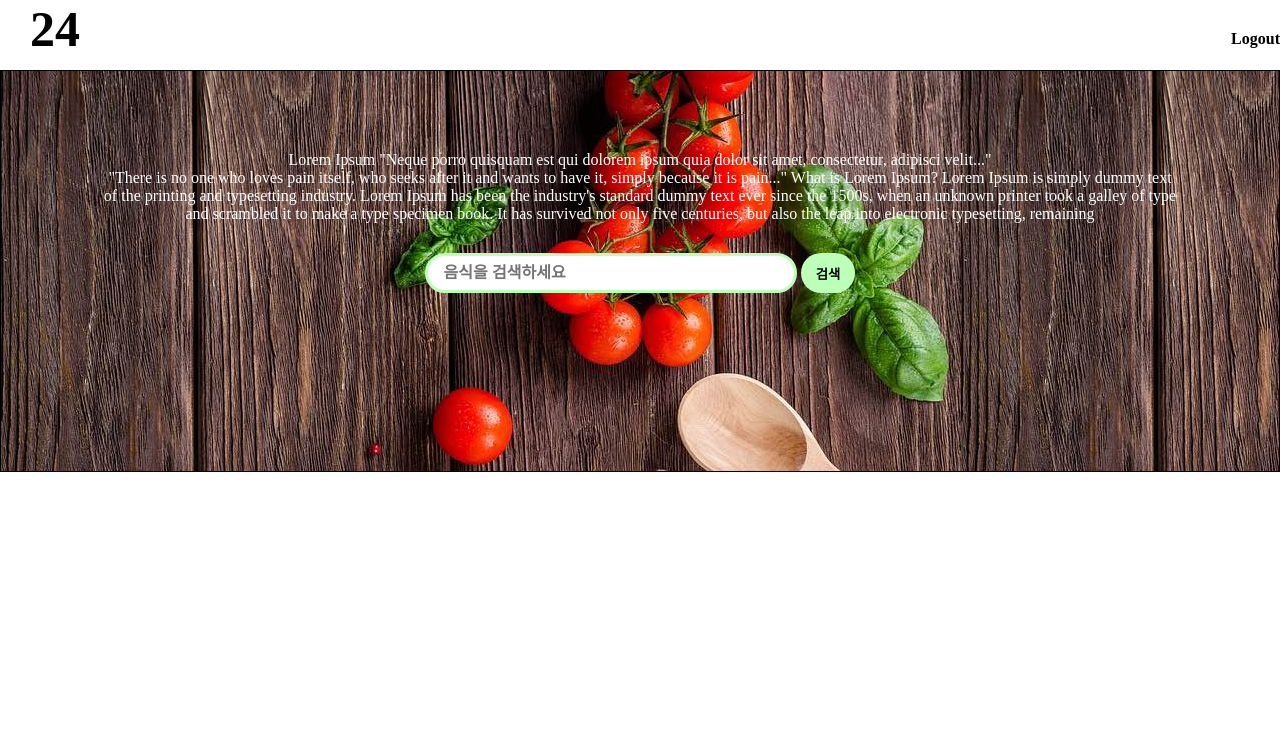
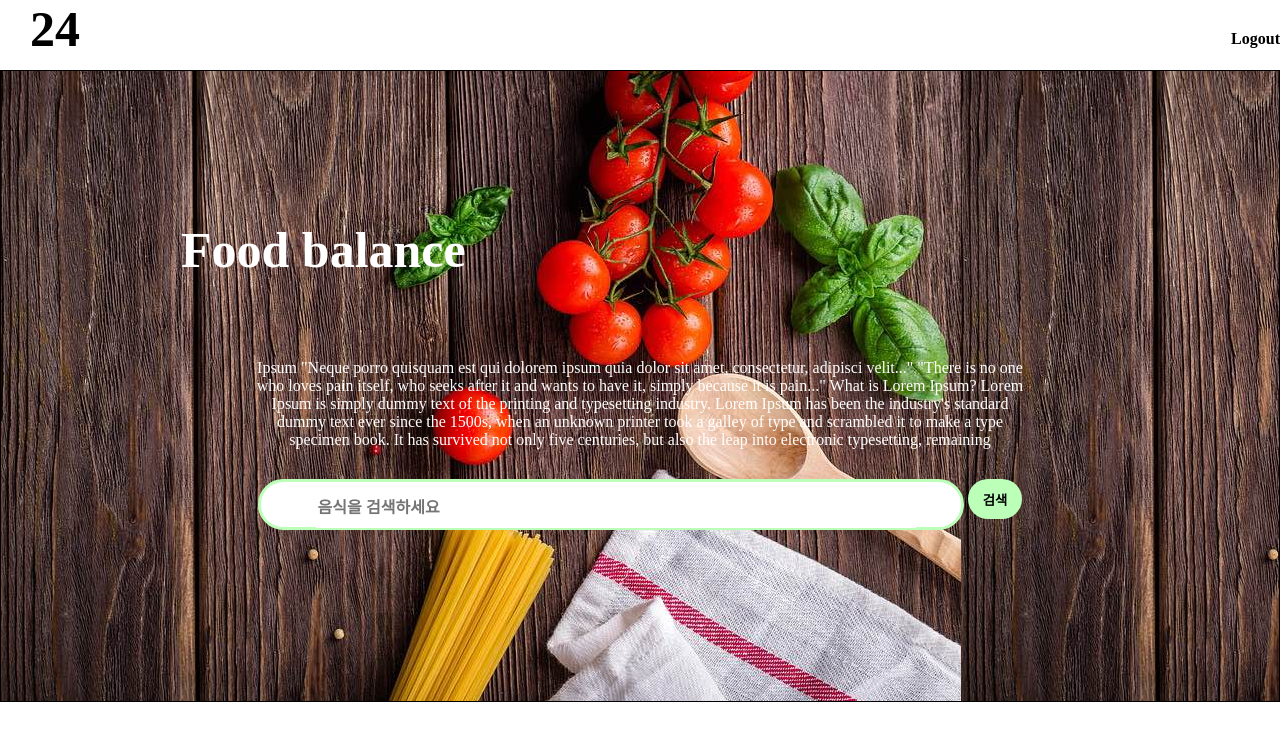
Before and after one commit to minsuk-sung/ssmc_project, a plain HTML site: page templates/mod/header2.html in a window 1280 px wide. Drawn offline with Linux system fonts and the light colour scheme; files whose address does not match are found by name.

Commit message:
웹로그인 회원가입 수정2

```diff
--- a/templates/mod/header2.html
+++ b/templates/mod/header2.html
@@ -13,8 +13,10 @@ b{
 	background-image: url('static/images/header.jpg');
 	border: solid 1px;
 	text-align: center;
-	height:400px;
+	height:330px;
 	margin-top:10px;
+	padding:150px;
+	overflow: hidden;
 }
 h1{
 	margin:0px;
@@ -40,13 +42,13 @@ fieldset{
 }
 .green_window {
 	display: inline-block;
-	width: 366px; height: 34px;
+	width: 700px; height: 45px;
 	border: 3px solid #bcffb9;
 	border-radius: 30px;
 	background: white;
 }
 .input_text {
-	width: 348px; height: 21px;
+	width: 600px; height: 40px;
 	margin: 6px 0 0 9px;
 	border: 0;
 	line-height: 21px;
@@ -91,7 +93,8 @@ a{
 </div>
 
 <div id="header-area">
-        <p>Lorem Ipsum "Neque porro quisquam est qui dolorem ipsum quia dolor sit amet, consectetur, adipisci velit..."<br>
+	<h1 style="color:white">Food balance</h1>
+	<p> Ipsum "Neque porro quisquam est qui dolorem ipsum quia dolor sit amet, consectetur, adipisci velit..."
 		"There is no one who loves pain itself, who seeks after it and wants to have it, simply because it is pain..." What is Lorem Ipsum? Lorem Ipsum is simply dummy text of the printing and typesetting industry. Lorem Ipsum has been the industry's standard dummy text ever since the 1500s, when an unknown printer took a galley of type and scrambled it to make a type specimen book.
 		It has survived not only five centuries, but also the leap into electronic typesetting, remaining
 	</p>
```
Lines whose indentation alone changed are shown as unchanged.
